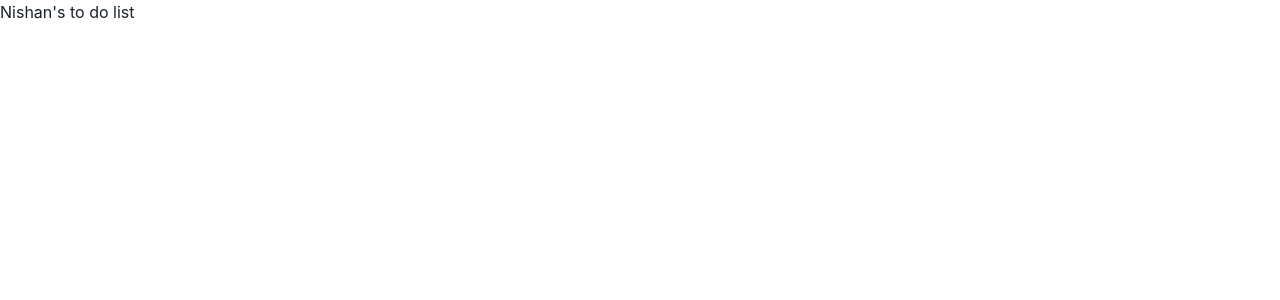
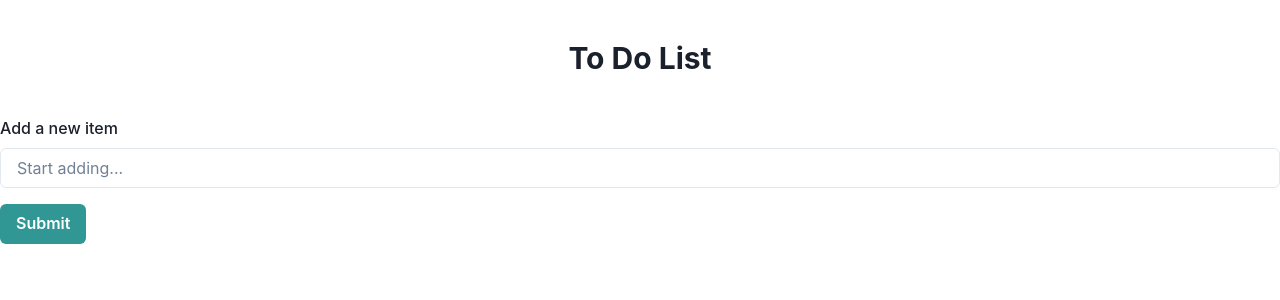
Before and after one commit to nishandevkar/to-do-list, a React (Vite) app in the folder to-do-list/: page / in a window 1280 px wide. Shown: the top 300 px of the page. Built offline with nearby package versions, Linux system fonts and the light colour scheme.

Commit message:
Adds an input field
- Logs the input value on submit

```diff
--- a/package.json
+++ b/package.json
@@ -1,5 +1,6 @@
 {
   "dependencies": {
-    "chakra-ui": "^0.3.9"
+    "chakra-ui": "^0.3.9",
+    "react-hook-form": "^7.52.1"
   }
 }
--- a/to-do-list/src/App.tsx
+++ b/to-do-list/src/App.tsx
@@ -1,5 +1,52 @@
+import {
+	FormControl,
+	Input,
+	Heading,
+	Center,
+	FormLabel,
+	Text,
+	Button,
+	FormErrorMessage,
+} from "@chakra-ui/react";
+import { useForm, FieldValues } from "react-hook-form";
+
 const App = () => {
-	return <div>Nishan's to do list</div>;
+	const {
+		handleSubmit,
+		register,
+		formState: { errors },
+	} = useForm();
+
+	const onSubmit = (data: FieldValues) => {
+		console.log(data);
+	};
+	return (
+		<div>
+			<Center marginY={10}>
+				<Heading fontSize="3xl">To Do List</Heading>
+			</Center>
+			<form onSubmit={handleSubmit(onSubmit)}>
+				<FormControl>
+					<FormLabel>Add a new item</FormLabel>
+					<Input
+						id="name"
+						placeholder="Start adding..."
+						{...register("name", {
+							required: "This is required",
+							minLength: {
+								value: 4,
+								message: "Minimum length should be 4",
+							},
+						})}
+					/>
+				</FormControl>
+				<Button mt={4} colorScheme="teal" type="submit">
+					Submit
+				</Button>
+			</form>
+			<Text></Text>
+		</div>
+	);
 };
 
 export default App;
```
Also changed, not shown: 1 other file (tests, documents, lock files or other folders).
